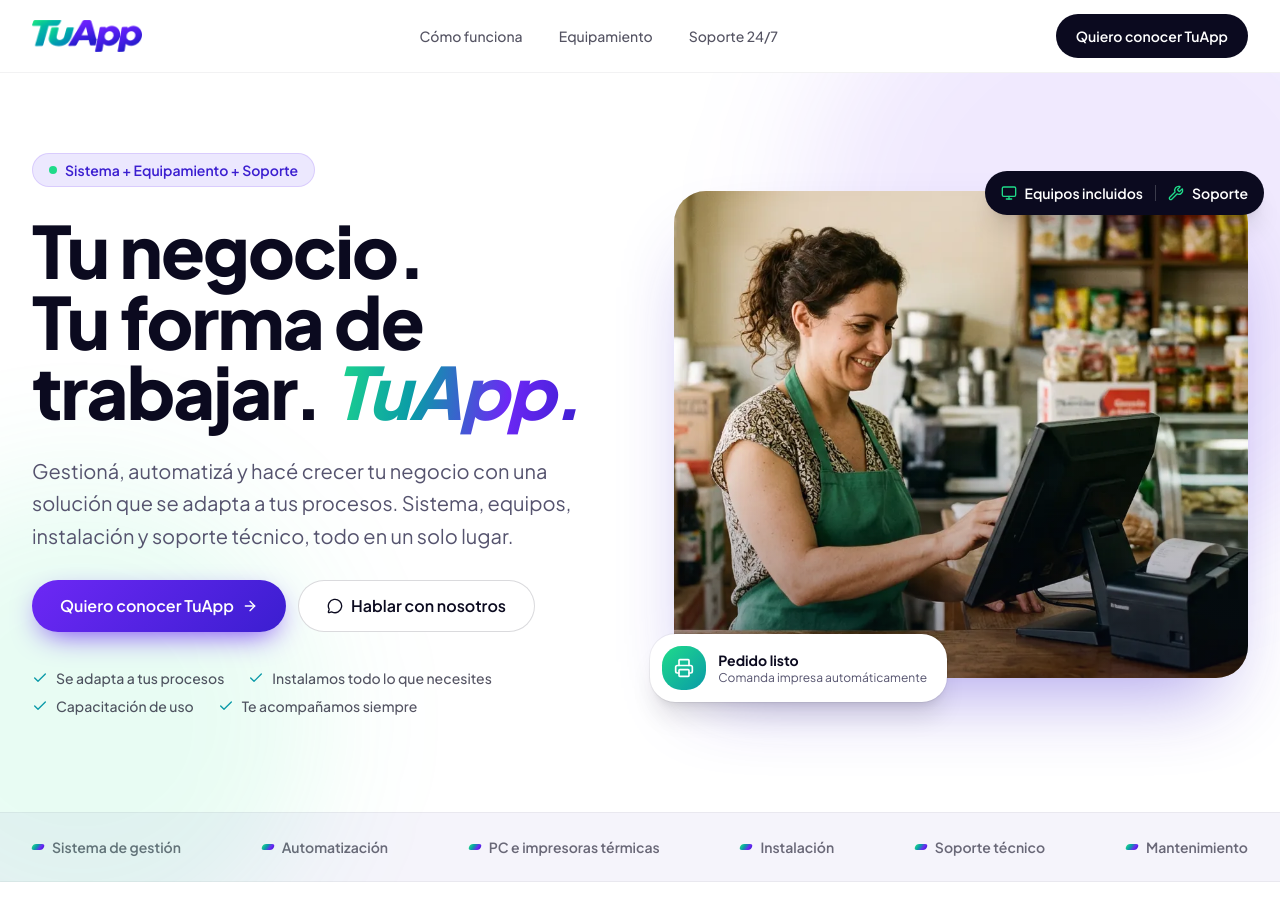
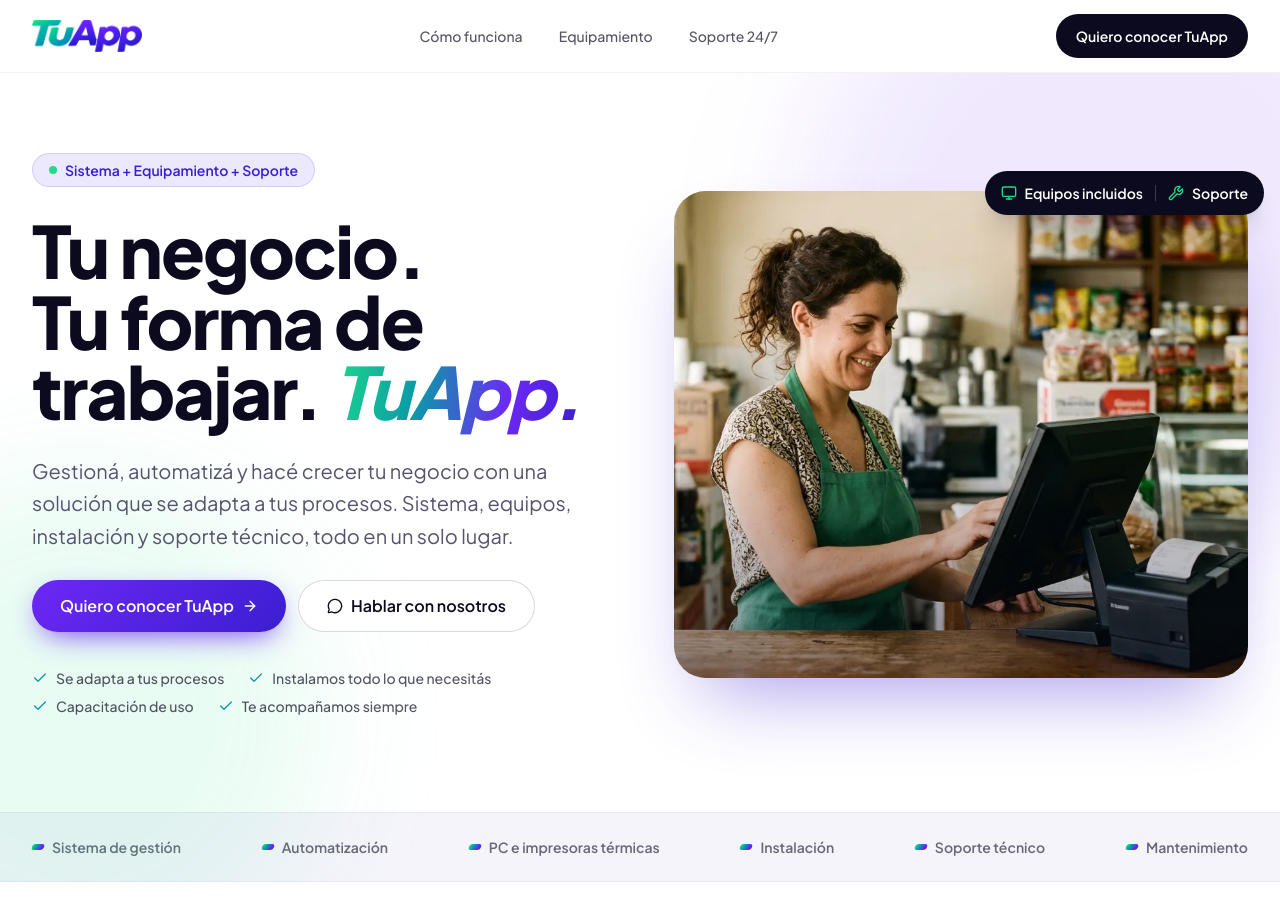
Before and after one commit to Franciscog198/tuappweb, a Next.js app: page / in a window 1280 px wide. Shown: the top 920 px of the page. Built offline with nearby package versions, Linux system fonts and the light colour scheme.

Commit message:
Refactor text and comment out digitalization section
Updated text for better localization and commented out a section for digitalization.

```diff
--- a/components/landing/hero.tsx
+++ b/components/landing/hero.tsx
@@ -41,7 +41,7 @@
           </div>
 
           <ul className="flex flex-wrap gap-x-6 gap-y-2 pt-2 text-sm font-medium text-ink/70">
-            {['Se adapta a tus procesos', 'Instalamos todo lo que necesites', 'Capacitación de uso', 'Te acompañamos siempre'].map((item) => (
+            {['Se adapta a tus procesos', 'Instalamos todo lo que necesitás', 'Capacitación de uso', 'Te acompañamos siempre'].map((item) => (
               <li key={item} className="flex items-center gap-2">
                 <Check className="size-4 text-brand-teal" aria-hidden="true" />
                 {item}
@@ -63,15 +63,15 @@
             <div className="absolute inset-0 bg-gradient-to-t from-ink/40 via-transparent to-transparent" aria-hidden="true" />
           </div>
 
-          <div className="absolute -bottom-6 left-4 flex items-center gap-3 rounded-2xl bg-white p-3 pr-5 shadow-xl ring-1 ring-ink/5 sm:-left-6">
+          {/* <div className="absolute -bottom-6 left-4 flex items-center gap-3 rounded-2xl bg-white p-3 pr-5 shadow-xl ring-1 ring-ink/5 sm:-left-6">
             <span className="flex size-11 items-center justify-center rounded-xl bg-green-gradient text-white">
               <Printer className="size-5" aria-hidden="true" />
             </span>
-            <span className="flex flex-col">
-              <span className="text-sm font-bold text-ink">Pedido listo</span>
-              <span className="text-xs text-muted-foreground">Comanda impresa automáticamente</span>
+             <span className="flex flex-col">
+              <span className="text-sm font-bold text-ink">Digitalizá</span>
+              <span className="text-xs text-muted-foreground">tu negocio</span>
             </span>
-          </div>
+          </div> */}
 
           <div className="absolute -top-5 right-4 hidden items-center gap-2 rounded-2xl bg-ink px-4 py-3 text-white shadow-xl sm:flex md:-right-4">
             <Monitor className="size-4 text-brand-green" aria-hidden="true" />
```
